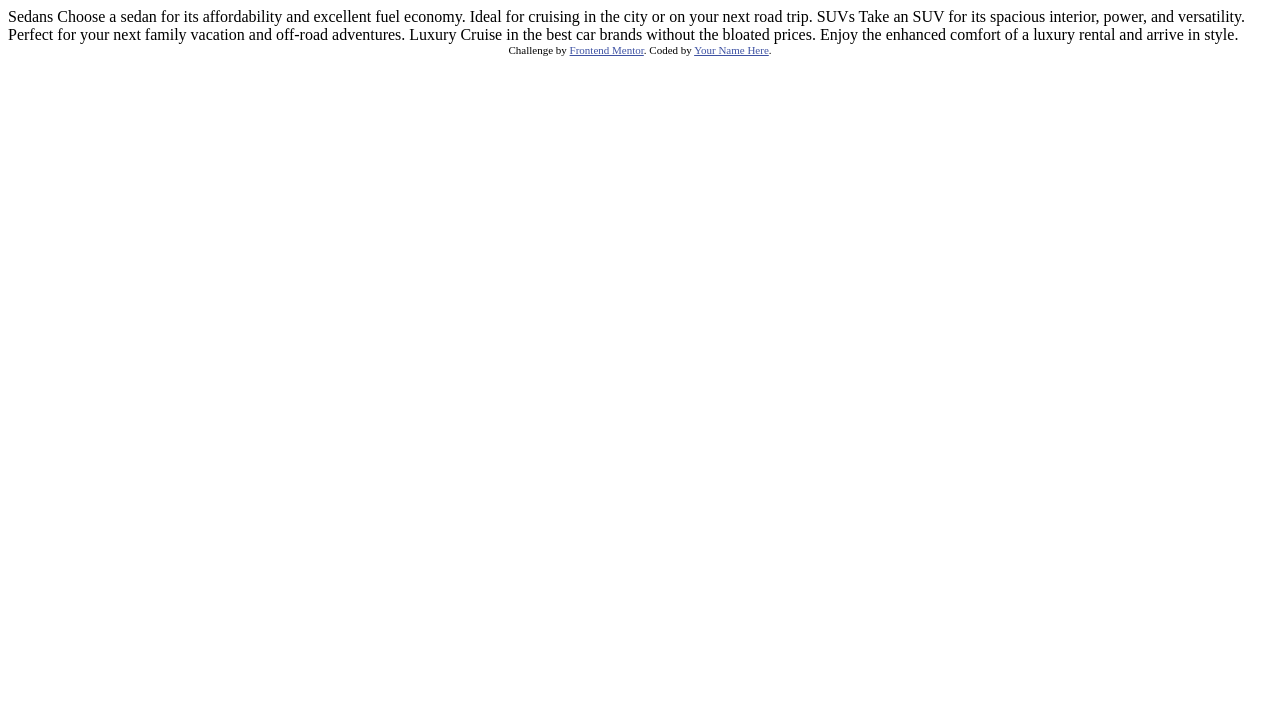
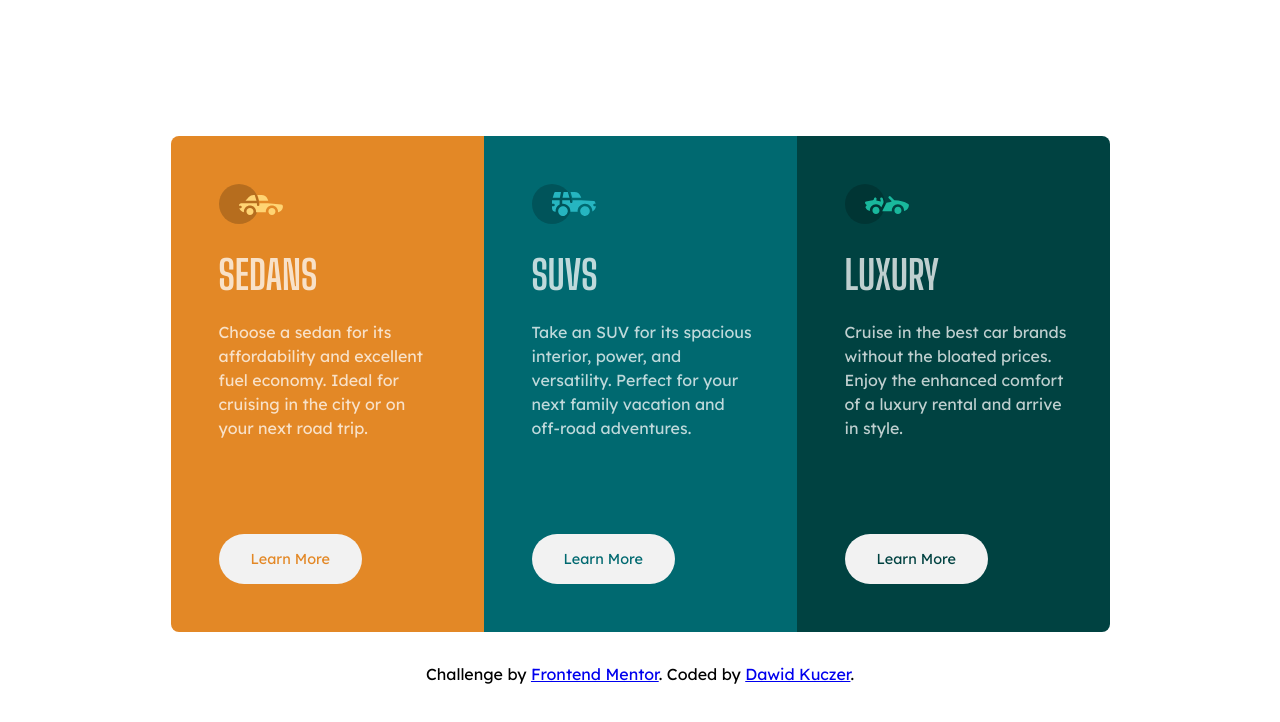
Before and after one commit to dadko44/3-column-preview-card-component-main, a plain HTML site: page index.html in a window 1280 px wide. Drawn offline with Linux system fonts and the light colour scheme.

Commit message:
mobile and desktop design

```diff
--- a/css/index.css
+++ b/css/index.css
@@ -0,0 +1,91 @@
+:root{
+    --sedans-color: hsl(31, 77%, 52%);
+    --suvs-color: hsl(184, 100%, 22%);
+    --lux-color: hsl(179, 100%, 13%);
+}
+body{
+    color: hsla(0, 0%, 100%, 0.75);
+    padding: 4.5rem 2rem 4rem 2rem;
+}
+h1{
+    font-family: 'Big Shoulders Display', cursive;
+    text-transform: uppercase;
+    font-size: 2.5rem;
+}
+button{
+    background-color: hsl(0, 0%, 95%);
+    border-radius: 2rem;
+    padding: 1rem 2rem 1rem 2rem;
+    font-family: inherit;
+    font-size: 0.9rem;
+    box-shadow: none;
+    border: none;
+    margin-top: 1rem;
+    cursor: pointer;
+}
+button :hover{
+    background-color: white;
+}
+.center-content-wrapper{
+    display: flex;
+    flex-direction: column;
+    max-width: 330px;
+    margin: auto;
+    line-height: 1.5rem;
+}
+.car-type-section{
+    font-family: 'Lexend Deca', sans-serif;
+    padding: 3rem 2.5rem 3rem 3rem;
+}
+.sedans-section{
+    background-color: var(--sedans-color);
+    border-radius: 0.5rem 0.5rem 0 0;
+}
+.suvs-section{
+    background-color: var(--suvs-color);
+}
+.lux-section{
+    background-color: var(--lux-color);
+    border-radius: 0 0 0.5rem 0.5rem;
+}
+.sedans-color{
+    color: var(--sedans-color);
+}
+.suvs-color{
+    color: var(--suvs-color)
+}
+.lux-color{
+    color: var(--lux-color);
+}
+.attribution{
+    margin-top: 2rem;
+    text-align: center;
+    color: black;
+    font-family: 'Lexend Deca', sans-serif;
+}
+@media (min-width: 1010px) {
+    body{
+        padding-top: 8rem;
+    }
+    button{
+        position: absolute;
+        bottom: 3rem;
+    }
+    .center-content-wrapper{
+        flex-direction: row;
+        max-width: max-content;
+        word-break: keep-all;
+        position: relative;
+    }
+    .car-type-section{
+        max-width: 225px;
+        min-height: 400px;
+    }
+    .sedans-section{
+        border-radius: 0.5rem 0 0 0.5rem;
+    }
+    .lux-section{
+        border-radius: 0 0.5rem 0.5rem 0;
+    }
+
+}
--- a/index.html
+++ b/index.html
@@ -1,36 +1,56 @@
 <!DOCTYPE html>
 <html lang="en">
+
 <head>
 	<meta charset="UTF-8">
 	<meta name="viewport" content="width=device-width, initial-scale=1.0"> <!-- displays site properly based on user's device -->
 
 	<link rel="icon" type="image/png" sizes="32x32" href="./images/favicon-32x32.png">
+	<link rel="stylesheet" href="css/index.css">
+	<!-- *** google fonts *** -->
+	<link rel="preconnect" href="https://fonts.googleapis.com">
+	<link rel="preconnect" href="https://fonts.gstatic.com" crossorigin>
+	<link href="https://fonts.googleapis.com/css2?family=Big+Shoulders+Display:wght@700&family=Lexend+Deca&display=swap" rel="stylesheet">
 
 	<title>Frontend Mentor | 3-column preview card component</title>
 
-  <!-- Feel free to remove these styles or customise in your own stylesheet 👍 -->
-  <style>
-    .attribution { font-size: 11px; text-align: center; }
-    .attribution a { color: hsl(228, 45%, 44%); }
-  </style>
 </head>
+
 <body>
-
-  Sedans
+	<div class="center-content-wrapper">
+		<section class="car-type-section sedans-section">
+			<img src="images/icon-sedans.svg">
+			<h1>Sedans</h1>
+			<p>
 				Choose a sedan for its affordability and excellent fuel economy. Ideal for cruising in the city
 				or on your next road trip.
-
-  SUVs
+			</p>
+			<button type="button" class="sedans-color">Learn More</button>
+		</section>
+		<section class="car-type-section suvs-section">
+			<img src="images/icon-suvs.svg">
+			<h1>Suvs</h1>
+			<p>
 				Take an SUV for its spacious interior, power, and versatility. Perfect for your next family vacation
 				and off-road adventures.
+			</p>
+			<button type="button" class="suvs-color">Learn More</button>
+		</section>
+		<section class="car-type-section lux-section">
+			<img src="images/icon-luxury.svg">
+			<h1>Luxury</h1>
+			<p
+			>Cruise in the best car brands without the bloated prices. Enjoy the enhanced comfort of a luxury
+				rental and arrive in style.
+			</p>
+			<button type="button" class="lux-color">Learn More</button>
+		</section>
+	</div>
 
-  Luxury
-  Cruise in the best car brands without the bloated prices. Enjoy the enhanced comfort of a luxury
-  rental and arrive in style.
-
+	<!-- credits -->
 	<div class="attribution">
 		Challenge by <a href="https://www.frontendmentor.io?ref=challenge" target="_blank">Frontend Mentor</a>.
-    Coded by <a href="#">Your Name Here</a>.
+		Coded by <a href="https://github.com/dadko44/3-column-preview-card-component-main/tree/develop" target="_blank">Dawid Kuczer</a>.
 	</div>
 </body>
 </html>
```
Also changed, not shown: images/page screenshot.png (added), 2 other files. Lines whose indentation alone changed are shown as unchanged.
